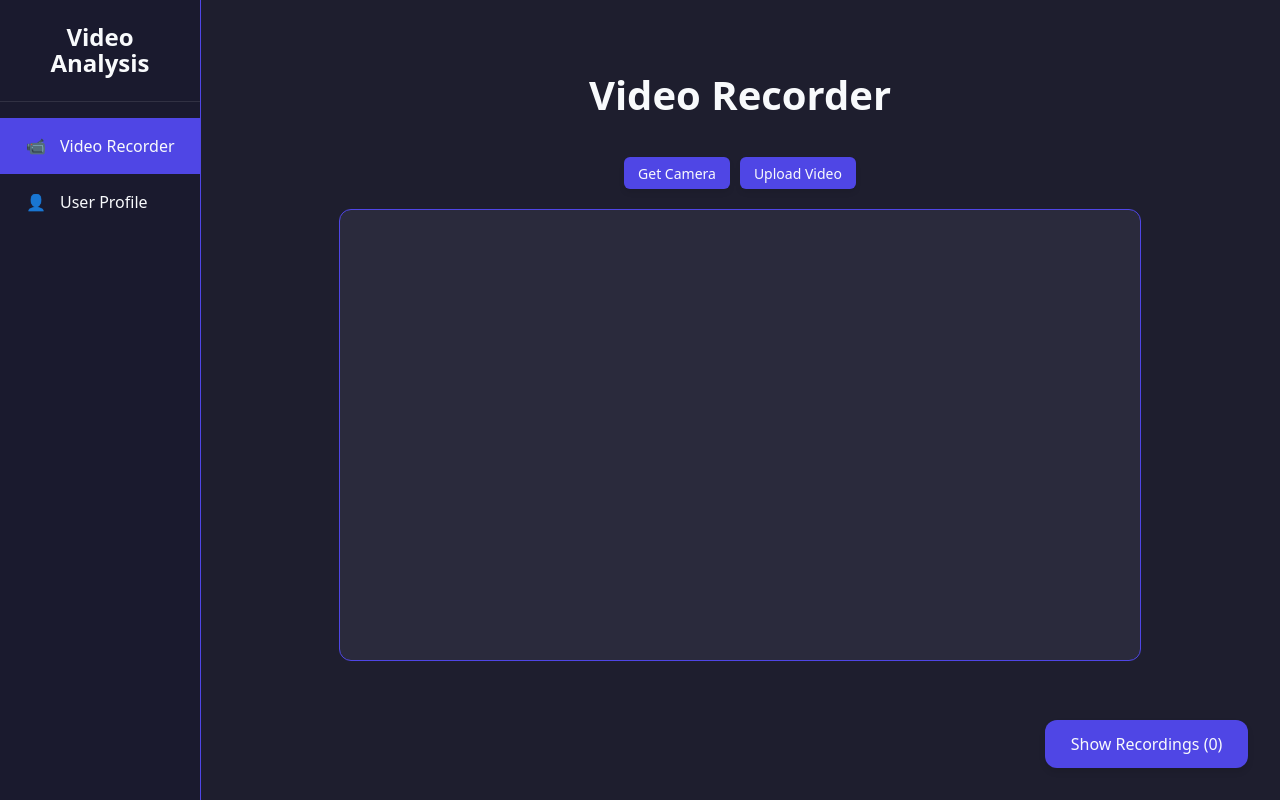
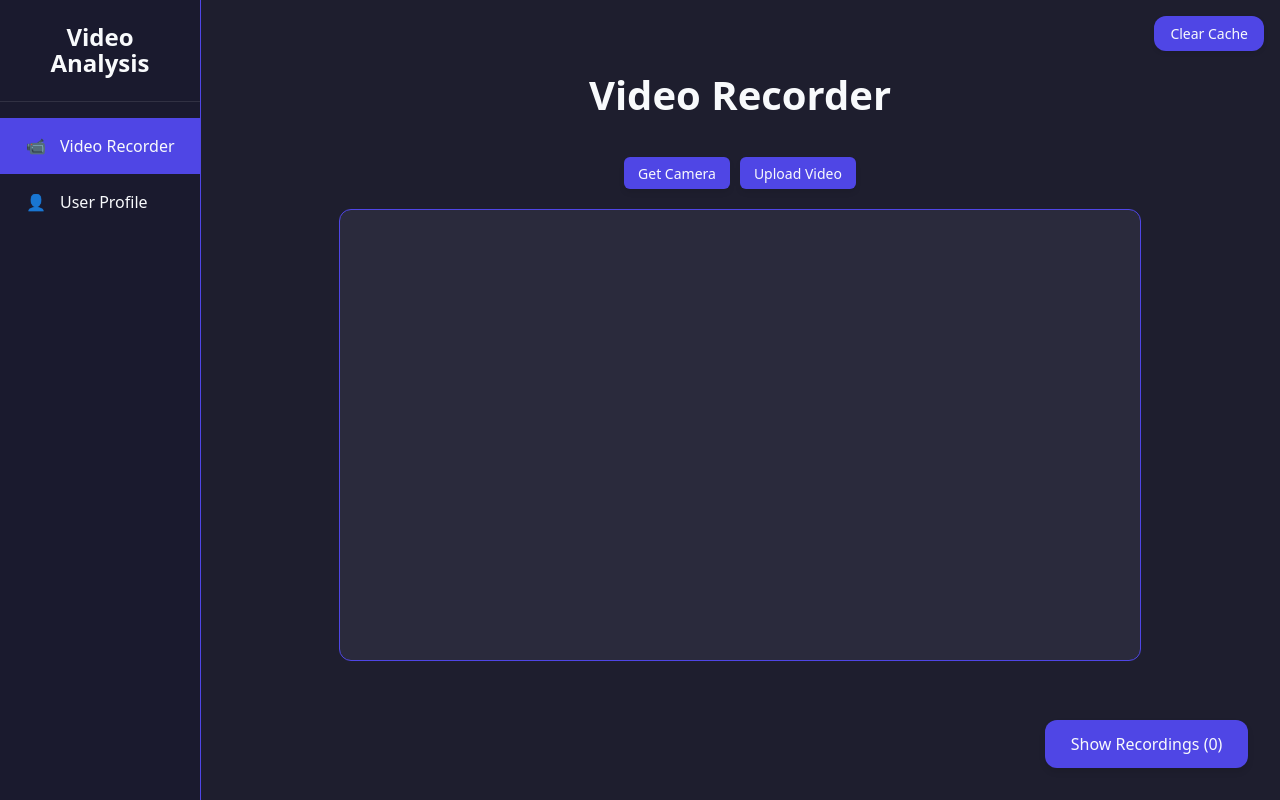
Before and after one commit to chukahang/FYP, a React (Vite) app: page / in a window 1280 px wide. Built offline with nearby package versions, Linux system fonts and the light colour scheme.

Commit message:
clear cache

```diff
--- a/src/App.jsx
+++ b/src/App.jsx
@@ -4,9 +4,21 @@ import UserProfile from './components/UserProfile';
 import Navigation from './components/Navigation';
 
 function App() {
+    const handleClearCache = () => {
+        localStorage.clear();
+        window.location.reload();
+    };
+
     return (
         <Router>
             <div className="app-container">
+                <button
+                    className="clear-cache-btn fixed"
+                    onClick={handleClearCache}
+                    title="Clear all cached data"
+                >
+                    Clear Cache
+                </button>
                 <Navigation />
                 <main className="main-content">
                     <Routes>
--- a/src/index.css
+++ b/src/index.css
@@ -551,6 +551,33 @@ recorded-player a:hover {
     text-align: center;
     border-bottom: 1px solid rgba(255, 255, 255, 0.1);
     margin-bottom: 1rem;
+    display: flex;
+    flex-direction: column;
+    gap: 1rem;
+}
+
+.clear-cache-btn {
+    background: var(--primary-color);
+    color: var(--text-light);
+    border: none;
+    padding: 0.5rem 1rem;
+    border-radius: var(--border-radius);
+    cursor: pointer;
+    font-size: 0.875rem;
+    transition: var(--transition);
+}
+
+.clear-cache-btn.fixed {
+    position: fixed;
+    top: 1rem;
+    right: 1rem;
+    z-index: 1100;
+    box-shadow: 0 2px 4px rgba(0, 0, 0, 0.1);
+}
+
+.clear-cache-btn:hover {
+    background: var(--secondary-color);
+    transform: translateY(-1px);
 }
 
 .nav-header h1 {
@@ -819,17 +846,55 @@ recorded-player a:hover {
 }
 
 .loading-spinner {
-    width: 24px;
-    height: 24px;
-    border: 3px solid rgba(79, 70, 229, 0.3);
-    border-top: 3px solid var(--primary-color);
+    width: 32px;
+    height: 32px;
+    border: 2px solid var(--primary-color);
     border-radius: 50%;
-    animation: spin 1s linear infinite;
+    position: relative;
+    animation: pulse 1.2s ease-in-out infinite;
 }
 
-@keyframes spin {
-    0% { transform: rotate(0deg); }
-    100% { transform: rotate(360deg); }
+.loading-spinner::after {
+    content: '';
+    position: absolute;
+    top: 50%;
+    left: 50%;
+    width: 16px;
+    height: 16px;
+    background: var(--primary-color);
+    border-radius: 50%;
+    transform: translate(-50%, -50%);
+    animation: dot-pulse 1.2s ease-in-out infinite;
+}
+
+@keyframes pulse {
+    0% {
+        transform: scale(0.8);
+        opacity: 0.5;
+    }
+    50% {
+        transform: scale(1);
+        opacity: 1;
+    }
+    100% {
+        transform: scale(0.8);
+        opacity: 0.5;
+    }
+}
+
+@keyframes dot-pulse {
+    0% {
+        transform: translate(-50%, -50%) scale(0.7);
+        opacity: 0.7;
+    }
+    50% {
+        transform: translate(-50%, -50%) scale(1);
+        opacity: 1;
+    }
+    100% {
+        transform: translate(-50%, -50%) scale(0.7);
+        opacity: 0.7;
+    }
 }
 
 .status-message {
```
